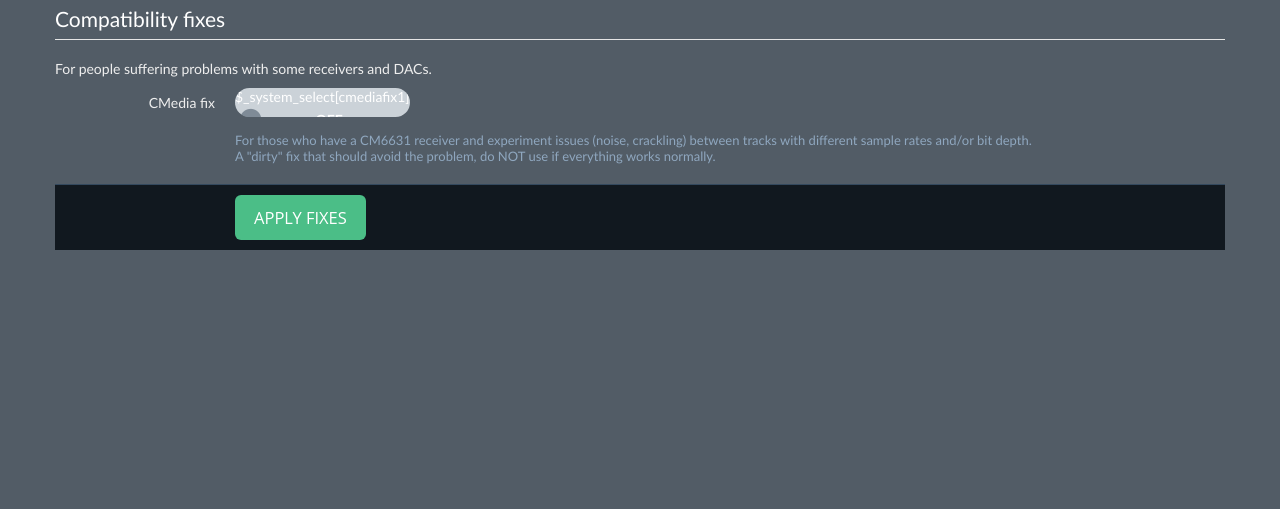
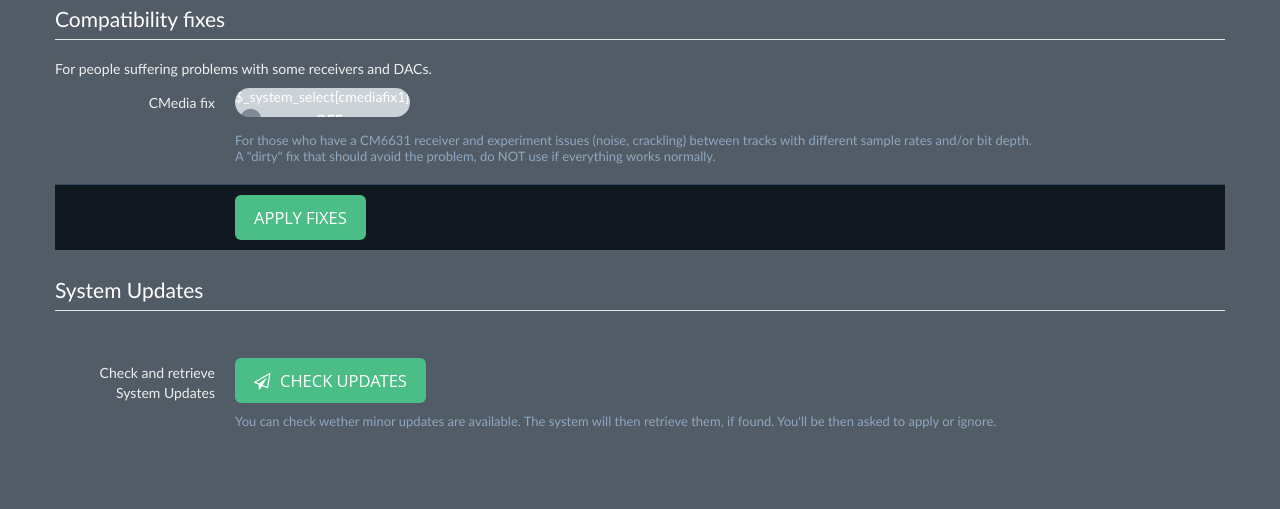
Before and after one commit to volumio/Volumio-WebUI, a PHP site: template templates/settings.html in a window 1280 px wide. Shown: the part 2209-2718 px from the top of the page. Before the commit the page ends 2459 px from the top, so only its background shows below. Run offline with PHP 8.4, Linux system fonts and the light colour scheme; the template is opened without the code that fills it, so the values that code supplies are empty; the visitor is signed in with stand-in values (Sample User, id 1).

Commit message:
Update Check System

```diff
--- a/command/player_wrk.php
+++ b/command/player_wrk.php
@@ -373,6 +373,11 @@ session_start();
 		sysCmd($cmd);
 		break;
 
+		case 'updateui':
+		$cmd = 'git --work-tree=/var/www --git-dir=/var/www/.git pull origin master';
+		sysCmd($cmd);
+		break;
+
 		case 'syschmod':
 		wrk_syschmod();
 		break;
--- a/templates/settings.html
+++ b/templates/settings.html
@@ -272,6 +272,19 @@ $_system_select[cmediafix0]
 			</div>
 		</fieldset>
 	</form>
+	<form class="form-horizontal" method="post">
+		<fieldset>
+			<legend>System Updates</legend>
+			<p>&nbsp;</p>
+			<div class="control-group">
+				<label class="control-label">Check and retrieve System Updates</label>
+				<div class="controls">
+				<p><button class="btn btn-large btn-primary" type="submit" name="syscmd" value="updateui" id="syscmd-updateui"><i class="fa fa-paper-plane-o sx"></i>Check Updates</button></p>
+				<span class="help-block">You can check wether minor updates are available. The system will then retrieve them, if found. You'll be then asked to apply or ignore.</span>
+				</div>
+			</div>
+					</fieldset>
+	</form>
 	<!--
 	<form class="form-horizontal" data-validate="parsley" action="" method="post">
         <fieldset>
```
Also changed, not shown: settings.php (+17 -0 lines).
